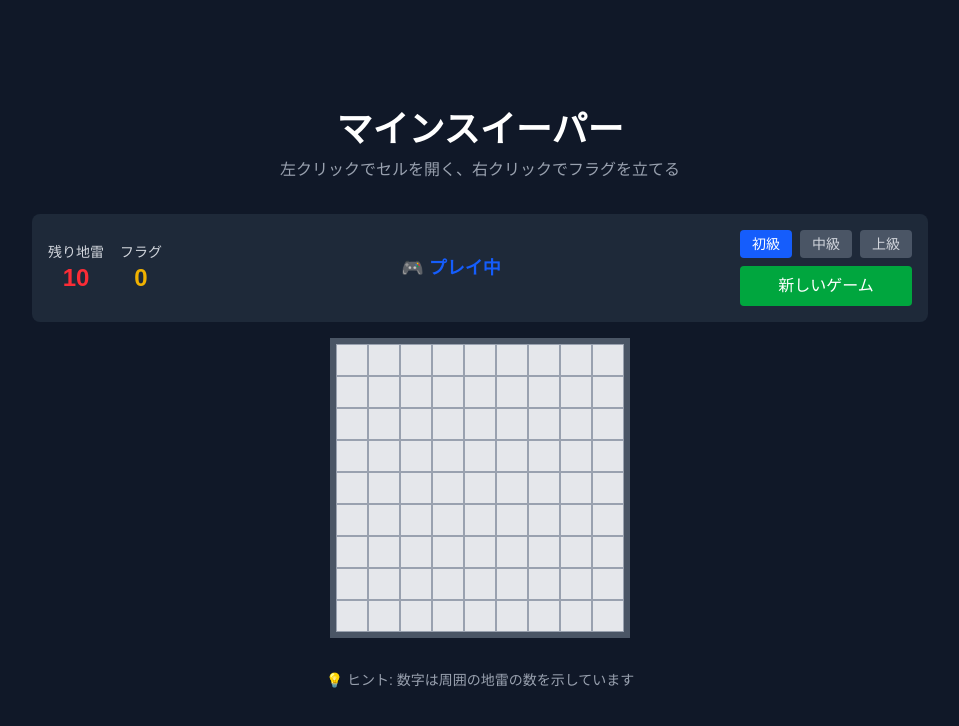
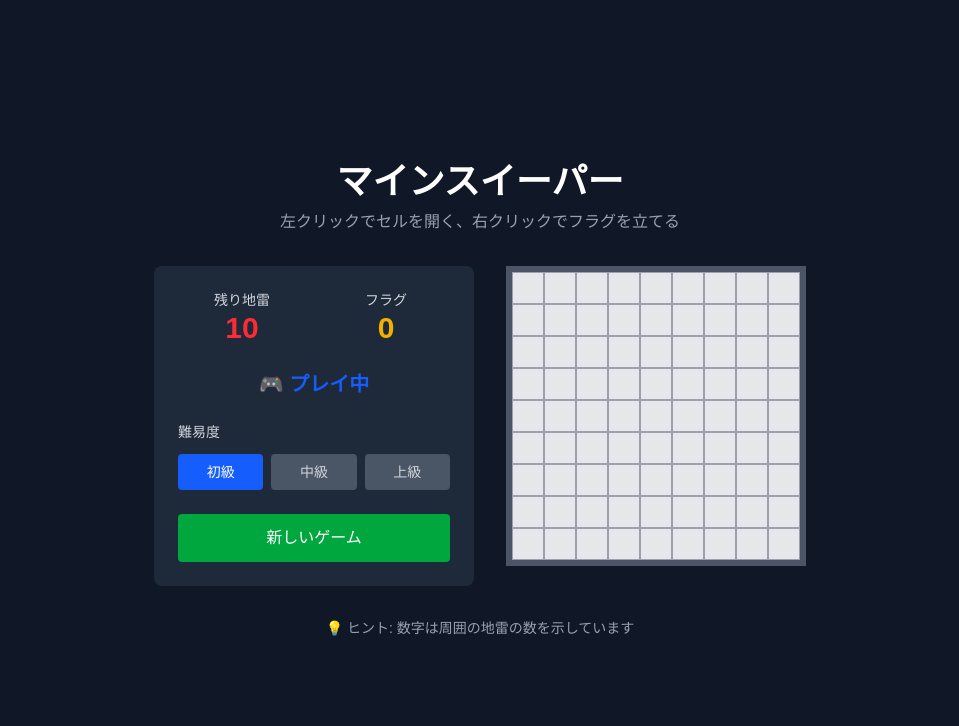
Before and after one commit to kinzaru3/minesweeper-frontend, a Next.js app: page / in a window 1280 px wide. Shown: the top 726 px of the page, without its empty margins (160-1119 px from the left). Built offline with nearby package versions, Linux system fonts and the light colour scheme.

Commit message:
Make gameboard layout horizontal with sidebar info panel

```diff
--- a/src/components/GameInfo.tsx
+++ b/src/components/GameInfo.tsx
@@ -42,35 +42,39 @@ export default function GameInfo({
   };
 
   return (
-    <div className="bg-gray-800 text-white p-4 rounded-lg mb-4">
-      <div className="flex flex-col sm:flex-row justify-between items-center gap-4">
-        <div className="flex items-center gap-4">
+    <div className="bg-gray-800 text-white p-6 rounded-lg">
+      <div className="space-y-6">
+        {/* ゲーム統計 */}
+        <div className="grid grid-cols-2 gap-4">
           <div className="text-center">
             <div className="text-sm text-gray-300">残り地雷</div>
-            <div className="text-2xl font-bold text-red-500">
+            <div className="text-3xl font-bold text-red-500">
               {mineCount - flaggedCount}
             </div>
           </div>
 
           <div className="text-center">
             <div className="text-sm text-gray-300">フラグ</div>
-            <div className="text-2xl font-bold text-yellow-500">
+            <div className="text-3xl font-bold text-yellow-500">
               {flaggedCount}
             </div>
           </div>
         </div>
 
+        {/* ゲーム状態 */}
         <div className="text-center">
-          <div className={`text-lg font-bold ${getStatusColor()}`}>
+          <div className={`text-xl font-bold ${getStatusColor()}`}>
             {getStatusMessage()}
           </div>
         </div>
 
-        <div className="flex flex-col gap-2">
-          <div className="flex gap-2">
+        {/* 難易度選択 */}
+        <div className="space-y-3">
+          <div className="text-sm text-gray-300 font-medium">難易度</div>
+          <div className="grid grid-cols-3 gap-2">
             <button
               onClick={() => onDifficultyChange('easy')}
-              className={`px-3 py-1 rounded text-sm font-medium transition-colors ${
+              className={`px-3 py-2 rounded text-sm font-medium transition-colors ${
                 difficulty === 'easy'
                   ? 'bg-blue-600 text-white'
                   : 'bg-gray-600 text-gray-300 hover:bg-gray-500'
@@ -80,7 +84,7 @@ export default function GameInfo({
             </button>
             <button
               onClick={() => onDifficultyChange('medium')}
-              className={`px-3 py-1 rounded text-sm font-medium transition-colors ${
+              className={`px-3 py-2 rounded text-sm font-medium transition-colors ${
                 difficulty === 'medium'
                   ? 'bg-blue-600 text-white'
                   : 'bg-gray-600 text-gray-300 hover:bg-gray-500'
@@ -90,7 +94,7 @@ export default function GameInfo({
             </button>
             <button
               onClick={() => onDifficultyChange('hard')}
-              className={`px-3 py-1 rounded text-sm font-medium transition-colors ${
+              className={`px-3 py-2 rounded text-sm font-medium transition-colors ${
                 difficulty === 'hard'
                   ? 'bg-blue-600 text-white'
                   : 'bg-gray-600 text-gray-300 hover:bg-gray-500'
@@ -99,14 +103,15 @@ export default function GameInfo({
               上級
             </button>
           </div>
+        </div>
 
-          <button
-            onClick={onReset}
-            className="px-4 py-2 bg-green-600 hover:bg-green-700 text-white font-medium rounded transition-colors"
-          >
-            新しいゲーム
-          </button>
-        </div>
+        {/* リセットボタン */}
+        <button
+          onClick={onReset}
+          className="w-full px-4 py-3 bg-green-600 hover:bg-green-700 text-white font-medium rounded transition-colors"
+        >
+          新しいゲーム
+        </button>
       </div>
     </div>
   );
--- a/src/components/Minesweeper.tsx
+++ b/src/components/Minesweeper.tsx
@@ -23,12 +23,15 @@ export default function Minesweeper() {
 
   return (
     <div className="min-h-screen bg-gray-900 flex items-center justify-center p-4">
-      <div className="max-w-4xl w-full">
+      <div className="max-w-7xl w-full">
         <div className="text-center mb-8">
           <h1 className="text-4xl font-bold text-white mb-2">マインスイーパー</h1>
           <p className="text-gray-400">左クリックでセルを開く、右クリックでフラグを立てる</p>
         </div>
 
+        <div className="flex flex-col lg:flex-row gap-8 items-start justify-center">
+          {/* ゲーム情報パネル */}
+          <div className="lg:w-80 flex-shrink-0">
             <GameInfo
               mineCount={gameState.mineCount}
               flaggedCount={gameState.flaggedCount}
@@ -37,13 +40,16 @@ export default function Minesweeper() {
               onDifficultyChange={handleDifficultyChange}
               onReset={handleReset}
             />
+          </div>
 
-        <div className="flex justify-center">
+          {/* ゲームボード */}
+          <div className="flex justify-center lg:justify-start">
             <GameBoard
               board={gameState.cells}
               onCellClick={handleCellClick}
               onCellRightClick={handleCellRightClick}
             />
+          </div>
         </div>
 
         <div className="mt-8 text-center text-gray-400 text-sm">
```
Lines whose indentation alone changed are shown as unchanged.
